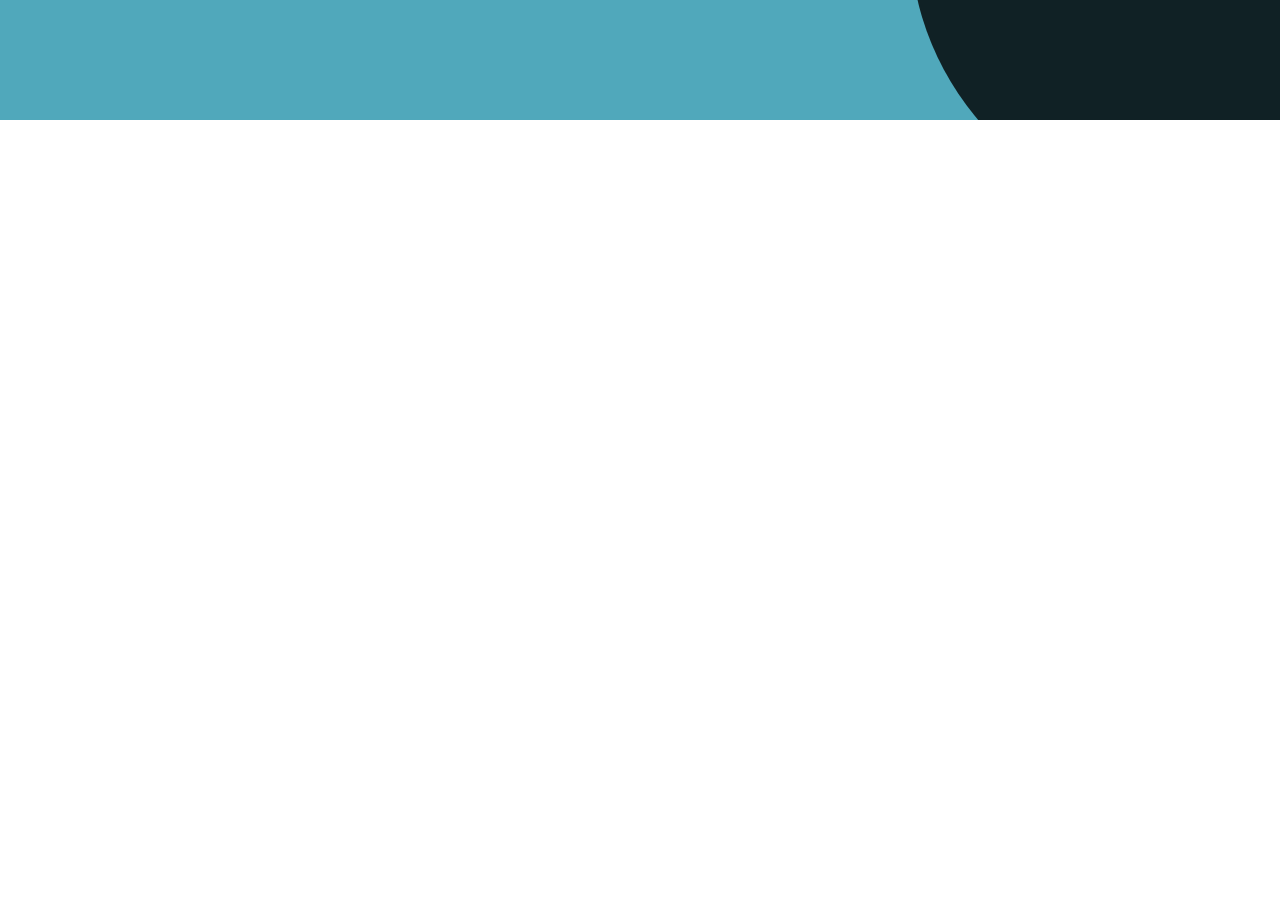
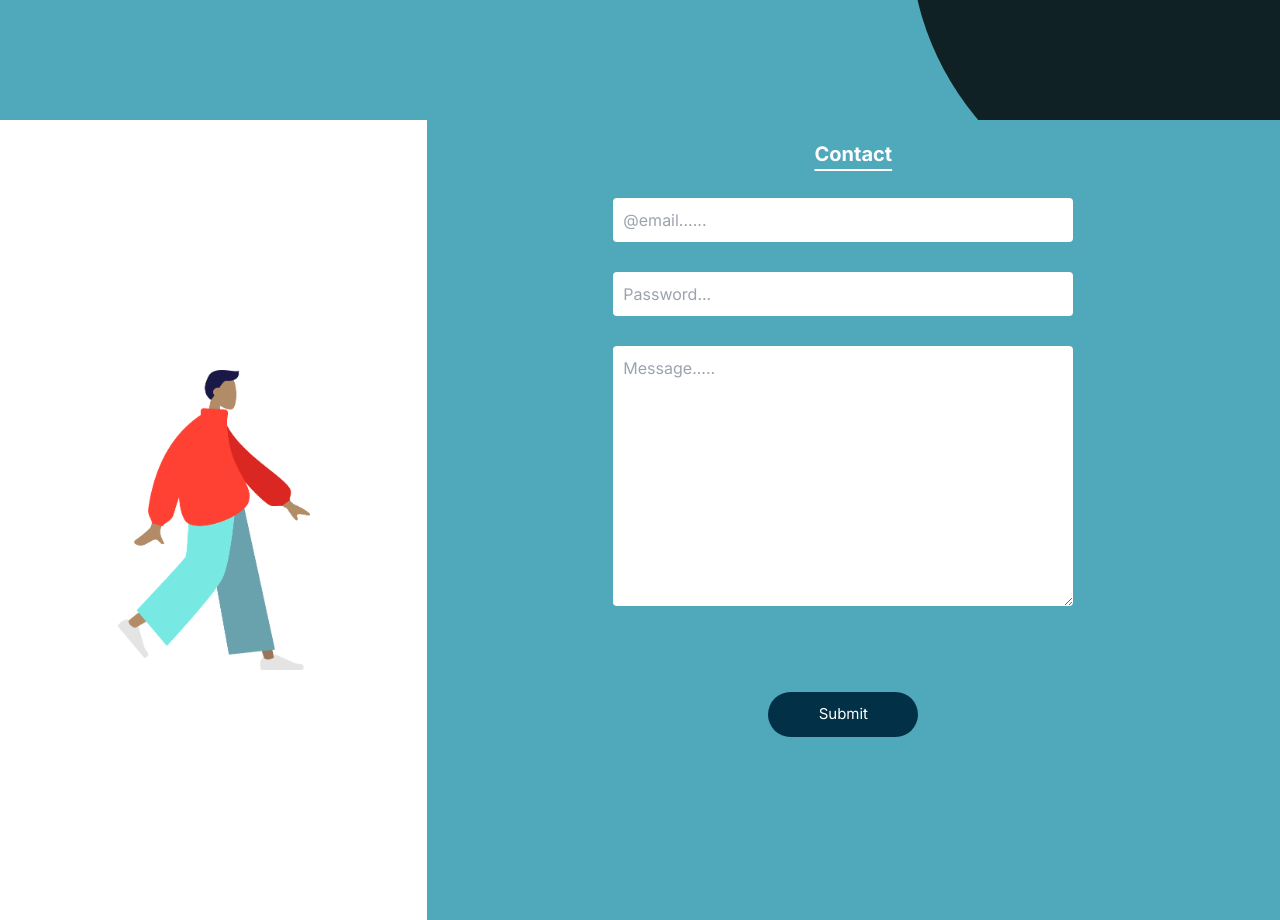
Before and after one commit to Scott-Kinzer/tailwind-next-simple-site, a Next.js app: page / in a window 1280 px wide. Shown: the part 2280-3200 px from the top of the page. Before the commit the page ends 2400 px from the top, so only its background shows below. Built offline with nearby package versions, Linux system fonts and the light colour scheme.

Commit message:
feat: implemented contact form

```diff
--- a/src/app/components/modal/ServicesModal.tsx
+++ b/src/app/components/modal/ServicesModal.tsx
@@ -1,3 +1,4 @@
+/* eslint-disable @next/next/no-img-element */
 import React, { useEffect, useRef, useState } from 'react';
 
 import useOutsideClick from '@/app/hooks/useOutsideClick';
--- a/src/app/page.tsx
+++ b/src/app/page.tsx
@@ -5,6 +5,7 @@ import { useEffect, useRef, useState } from 'react';
 import ArrowNavigation from './components/arrowNavigation/ArrowNavigation';
 import { useWindowSize } from './hooks/useResize';
 import AboutSection from './sections/about/AboutSection';
+import ContactSection from './sections/contact/ContactSection';
 import IntroSection from './sections/intro/IntroSection';
 import ServicesSection from './sections/services/ServicesSection';
 import { MouseEvent } from './types/types';
@@ -17,14 +18,14 @@ export default function Home() {
   const introRef = useRef<HTMLDivElement>(null);
   const aboutRef = useRef<HTMLDivElement>(null);
   const servicesRef = useRef<HTMLDivElement>(null);
+  const contactRef = useRef<HTMLDivElement>(null);
 
-  const sections = [introRef, aboutRef, servicesRef];
-  const totalSections = 3;
+  const sections = [introRef, aboutRef, servicesRef, contactRef];
 
   const handleSwipe = () => {
     const swipeDistance = touchStartY - touchEndY;
 
-    if (swipeDistance > 100 && activeSection < totalSections - 1) {
+    if (swipeDistance > 100 && activeSection < sections.length - 1) {
       setActiveSection(activeSection + 1);
     } else if (swipeDistance < -100 && activeSection > 0) {
       setActiveSection(activeSection - 1);
@@ -74,9 +75,14 @@ export default function Home() {
         handleMouseUp={handleMouseUp}
         servicesRef={servicesRef}
       />
+      <ContactSection
+        handleMouseDown={handleMouseDown}
+        handleMouseUp={handleMouseUp}
+        contactRef={contactRef}
+      />
       <ArrowNavigation
         down={() => {
-          if (activeSection < totalSections - 1) {
+          if (activeSection < sections.length - 1) {
             setActiveSection(section => section + 1);
           }
         }}
--- /dev/null
+++ b/src/app/sections/contact/ContactSection.tsx
@@ -0,0 +1,124 @@
+/* eslint-disable @next/next/no-img-element */
+import { useFormik } from 'formik';
+import React, { RefObject } from 'react';
+import * as Yup from 'yup';
+
+import { MouseEvent } from '@/app/types/types';
+
+type Props = {
+  handleMouseDown: (event: MouseEvent<HTMLDivElement>) => void;
+  handleMouseUp: (event: MouseEvent<HTMLDivElement>) => void;
+  contactRef: RefObject<HTMLDivElement>;
+};
+
+const ContactSection = ({
+  contactRef,
+  handleMouseDown,
+  handleMouseUp,
+}: Props) => {
+  const formik = useFormik({
+    initialValues: {
+      message: '',
+      password: '',
+      email: '',
+    },
+    validateOnBlur: false,
+    validateOnChange: true,
+    validationSchema: Yup.object({
+      message: Yup.string().required('Message is required').min(8).max(12),
+      password: Yup.string().required('Password is required').min(8).max(12),
+      email: Yup.string()
+        .email('Invalid email address')
+        .required('Email is required'),
+    }),
+    onSubmit: values => {
+      alert(JSON.stringify(values, null, 2));
+    },
+  });
+
+  const isButtonDisabled =
+    formik.errors.email || formik.errors.message || formik.errors.password;
+
+  return (
+    <div
+      ref={contactRef}
+      onMouseDown={handleMouseDown}
+      onMouseUp={handleMouseUp}
+      className="relative h-screen	overflow-hidden bg-turquoise">
+      <div className="grid h-screen grid-cols-contact">
+        <div className="grid bg-white">
+          <img
+            className="m-auto h-[300px]"
+            src="/images/contact/standing.png"
+            alt="standing-human"
+          />
+        </div>
+        <div className="bg-turquoise">
+          <h1 className=" z-2 relative mt-5 text-center text-6xl font-bold text-white underline underline-offset-8 a:text-4xl b:text-xl">
+            Contact
+          </h1>
+
+          <form
+            onSubmit={formik.handleSubmit}
+            className="m-auto mt-[30px] grid max-w-[500px] pl-[10px] pr-[30px]"
+            action="">
+            <div className="relative pb-[30px]">
+              <input
+                className="w-[100%] rounded p-[10px]"
+                placeholder="@email......"
+                type="text"
+                id="email"
+                onChange={formik.handleChange}
+                onBlur={formik.handleBlur}
+                value={formik.values.email}
+              />
+              {formik.touched.email && formik.errors.email && (
+                <div className="absolute bottom-1">{formik.errors.email}</div>
+              )}
+            </div>
+            <div className="relative pb-[30px]">
+              <input
+                className="w-[100%] rounded p-[10px]"
+                placeholder="Password..."
+                id="password"
+                type="password"
+                onChange={formik.handleChange}
+                onBlur={formik.handleBlur}
+                value={formik.values.password}
+              />
+              {formik.touched.password && formik.errors.password && (
+                <div className="absolute bottom-1">
+                  {formik.errors.password}
+                </div>
+              )}
+            </div>
+            <div className="relative pb-[30px]">
+              <textarea
+                className="w-[100%] rounded p-[10px]"
+                placeholder="Message....."
+                id="message"
+                onChange={formik.handleChange}
+                onBlur={formik.handleBlur}
+                value={formik.values.message}
+                cols={30}
+                rows={10}></textarea>
+              {formik.touched.message && formik.errors.message && (
+                <div className="absolute bottom-1">{formik.errors.message}</div>
+              )}
+            </div>
+            <button
+              type="submit"
+              disabled={!!isButtonDisabled}
+              className={`m-auto mt-[50px] block h-[90px] w-[300px] rounded-3xl ${
+                isButtonDisabled ? 'bg-gray-500' : 'bg-darkBlue'
+              }  text-[30px] text-white a:h-[45px] a:w-[150px] a:text-[15px] c:mt-[10px] c:h-[30px] c:text-[10px]`}>
+              Submit
+            </button>
+          </form>
+        </div>
+      </div>
+    </div>
+  );
+};
+
+export default ContactSection;
--- a/tailwind.config.js
+++ b/tailwind.config.js
@@ -32,6 +32,7 @@ module.exports = {
         'servicesMedium': 'repeat(2, minmax(150px, 300px))',
         'serviesSmall': 'repeat(2, minmax(50px, 300px))',
         'serviceModal': '1fr 1fr 1fr',
+        'contact': '2fr 4fr'
       },
       screens: {
         'a': {'max': '1635px'},
```
Also changed, not shown: package.json (+12 -11 lines), public/images/contact/standing.png (added), 1 other file (tests, documents, lock files or other folders).
